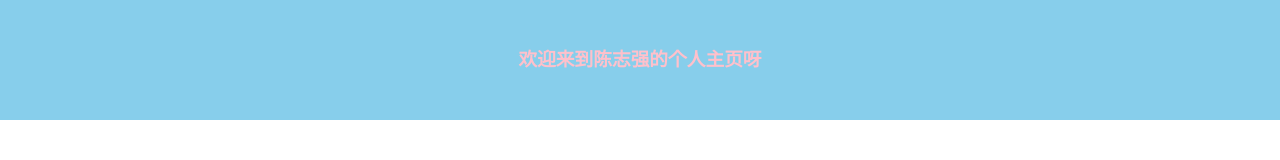
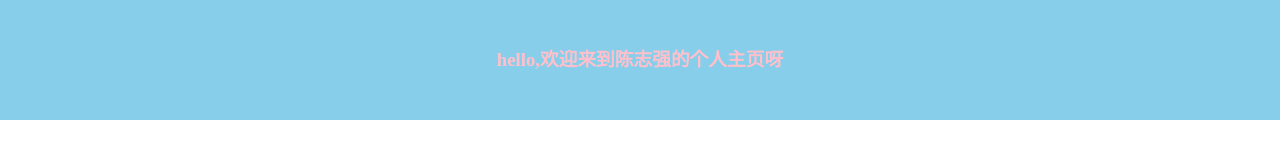
Before and after one commit to czq19971025/czq19971025.github.io, a plain HTML site: page index.html in a window 1280 px wide. Drawn offline with Linux system fonts and the light colour scheme.

Commit message:
最终完成

```diff
--- a/index.html
+++ b/index.html
@@ -9,7 +9,7 @@
 </head>
 
 <body>
-    <h3>欢迎来到陈志强的个人主页呀</h3>
+    <h3>hello,欢迎来到陈志强的个人主页呀</h3>
 </body>
 
 </html>
```
